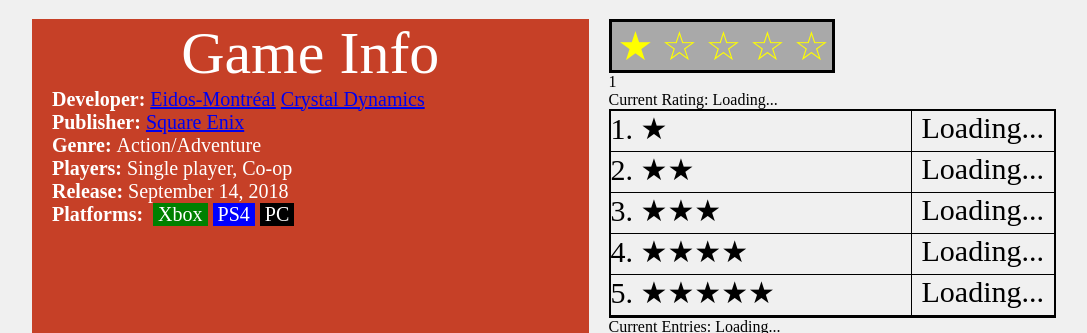
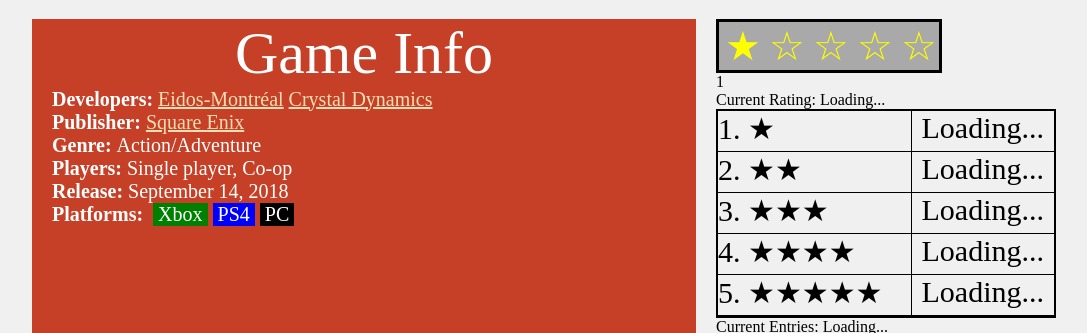
Before and after one commit to Stannesen/TheRareBanana, a PHP site: page /games/shadow-of-tomb-raider.html in a window 1280 px wide. Shown: the part 385-718 px from the top of the page, without its empty margins (96-1183 px from the left). Run offline with PHP 8.4, Linux system fonts and the light colour scheme; style sheets or scripts are compiled from the project's sources; some libraries are stand-ins or nearby versions.

Commit message:
fixing Scaling isue

```diff
--- a/css/shadow-of-the-tomb-raider.css
+++ b/css/shadow-of-the-tomb-raider.css
@@ -8,7 +8,8 @@
 
 .rating {
   width: fit-content;
-  height: fit-content; }
+  height: fit-content;
+  min-width: 340px; }
 
 .game-text {
   width: 100%; }
@@ -21,6 +22,8 @@
   background-color: #c64027;
   margin-right: 20px;
   color: white; }
+  .game-info a {
+    color: wheat; }
 
 .header {
   width: 100%;
@@ -50,6 +53,12 @@
       color: white;
       background-color: blue;
       padding: 0px 5px; }
+  .cat-text--dev {
+    float: left;
+    display: flex; }
+
+.cat-text__text-holder {
+  display: block; }
 
 .game-text__holder {
   position: relative;
@@ -115,6 +124,11 @@
 @media screen and (max-width: 1020px) {
   body .game-text__holder img {
     height: 100%; }
+  body .cat-text__text-holder {
+    display: flex;
+    flex-direction: column; }
+  body .cat-text__cnt--dev {
+    max-width: 200px; }
   body .main {
     width: 100%; }
   body .game-cnt {
@@ -123,6 +137,8 @@
     padding-bottom: 10px;
     margin-bottom: 10px; }
   body .star-rating__text {
-    width: 200px; } }
+    width: 200px; }
+  body .rating {
+    min-width: 200px; } }
 
 /*# sourceMappingURL=shadow-of-the-tomb-raider.css.map */
--- a/games/shadow-of-tomb-raider.html
+++ b/games/shadow-of-tomb-raider.html
@@ -54,10 +54,12 @@
                         Game Info
                     </div >
 
-                    <div class="cat-text">
-                        Developer:
-                        <a class="cat-text__cnt" href="https://www.crystald.com/">Crystal Dynamics</a>
-                        <a class="cat-text__cnt" href="https://www.eidosmontreal.com/en">Eidos-Montréal</a>
+                    <div class="cat-text cat-text--dev">
+                        Developers:
+                        <div class="cat-text__text-holder">
+                            <a class="cat-text__cnt cat-text__cnt--dev" href="https://www.crystald.com/">Crystal Dynamics</a>
+                            <a class="cat-text__cnt cat-text__cnt--dev" href="https://www.eidosmontreal.com/en">Eidos-Montréal</a>
+                        </div>
                     </div>
 
                     <div class="cat-text">
--- a/scss/fallout-4.scss
+++ b/scss/fallout-4.scss
@@ -12,6 +12,7 @@
 .rating{
     width: fit-content;
     height: fit-content;
+    min-width: 340px;
 }
 
 .game-text{
@@ -180,5 +181,9 @@
         .star-rating__text{
             width: 200px;
         }
+
+        .rating{
+            min-width: 200px;
+        }
     }
 }
--- a/scss/red-dead-redemtion2.scss
+++ b/scss/red-dead-redemtion2.scss
@@ -12,6 +12,7 @@
 .rating{
     width: fit-content;
     height: fit-content;
+    min-width: 340px;
 }
 
 .game-text{
@@ -178,5 +179,9 @@
         .star-rating__text{
             width: 200px;
         }
+
+        .rating{
+            min-width: 200px;
+        }
     }
 }
--- a/scss/shadow-of-the-tomb-raider.scss
+++ b/scss/shadow-of-the-tomb-raider.scss
@@ -12,6 +12,7 @@
 .rating{
     width: fit-content;
     height: fit-content;
+    min-width: 340px;
 }
 
 .game-text{
@@ -27,6 +28,10 @@
     background-color: #c64027;
     margin-right: 20px;
     color: white;
+
+    a{
+        color: wheat;
+    }
 }
 
 .header{
@@ -66,7 +71,17 @@
             padding: 0px 5px;
         }
     }
+
+    &--dev{
+        float: left;
+        display: flex;
+    }
 }
+
+.cat-text__text-holder{
+    display: block;
+}
+
 
 .game-text__holder{
     position: relative;
@@ -158,6 +173,15 @@
             height: 100%;
         }
 
+        .cat-text__text-holder{
+            display: flex;
+            flex-direction: column;
+        }
+
+        .cat-text__cnt--dev{
+            max-width: 200px;
+        }
+
         .main{
             width: 100%;
         }
@@ -174,5 +198,9 @@
         .star-rating__text{
             width: 200px;
         }
+
+        .rating{
+            min-width: 200px;
+        }
     }
 }
--- a/scss/spider-man.scss
+++ b/scss/spider-man.scss
@@ -12,6 +12,7 @@
 .rating{
     width: fit-content;
     height: fit-content;
+    min-width: 340px;
 }
 
 .game-text{
@@ -179,5 +180,9 @@
         .star-rating__text{
             width: 200px;
         }
+
+        .rating{
+            min-width: 200px;
+        }
     }
 }
```
Also changed, not shown: css/fallout-4.css (+5 -2 lines), css/red-dead-redemtion2.css (+5 -2 lines), css/spider-man.css (+5 -2 lines), css/world-of-warcraft.css (+7 -2 lines), scss/world-of-warcraft.scss (+9 -0 lines), 5 other files.
